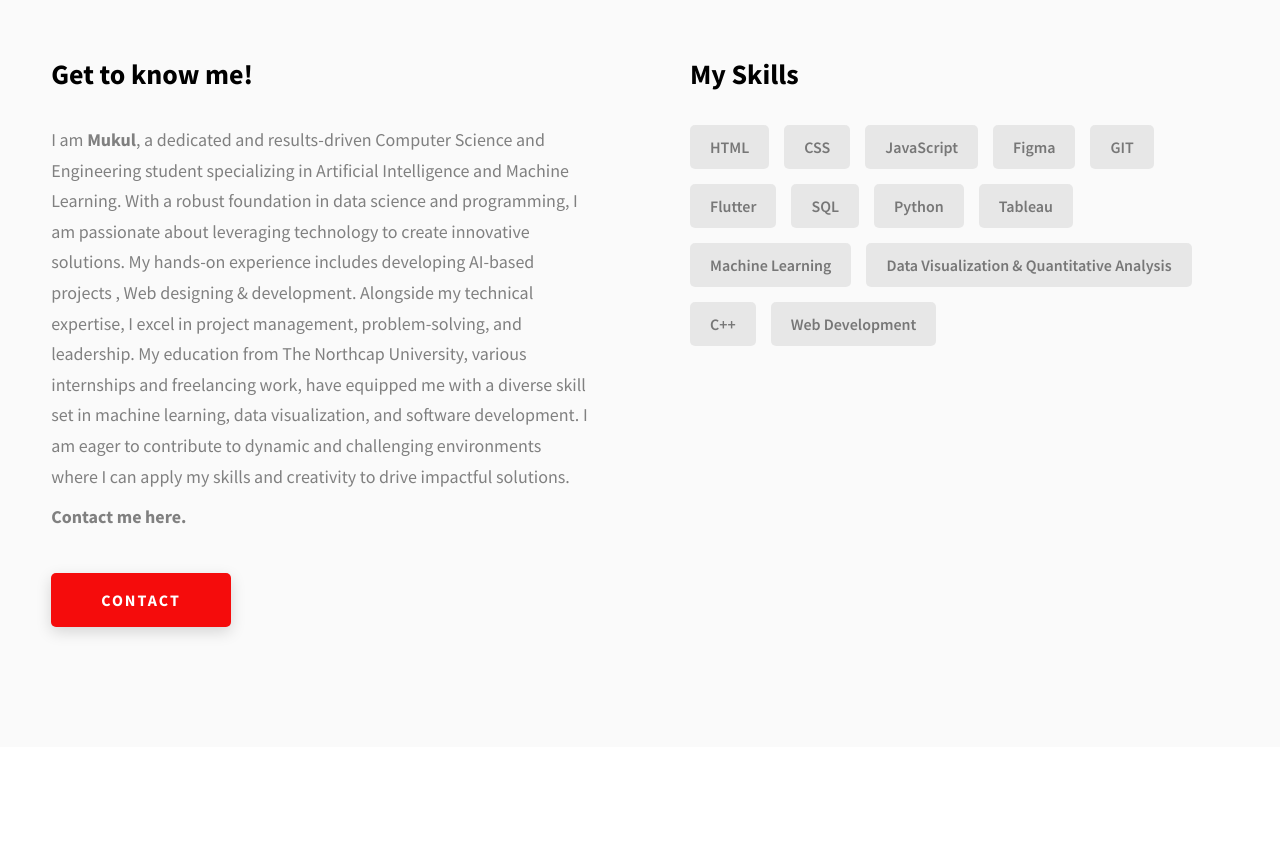
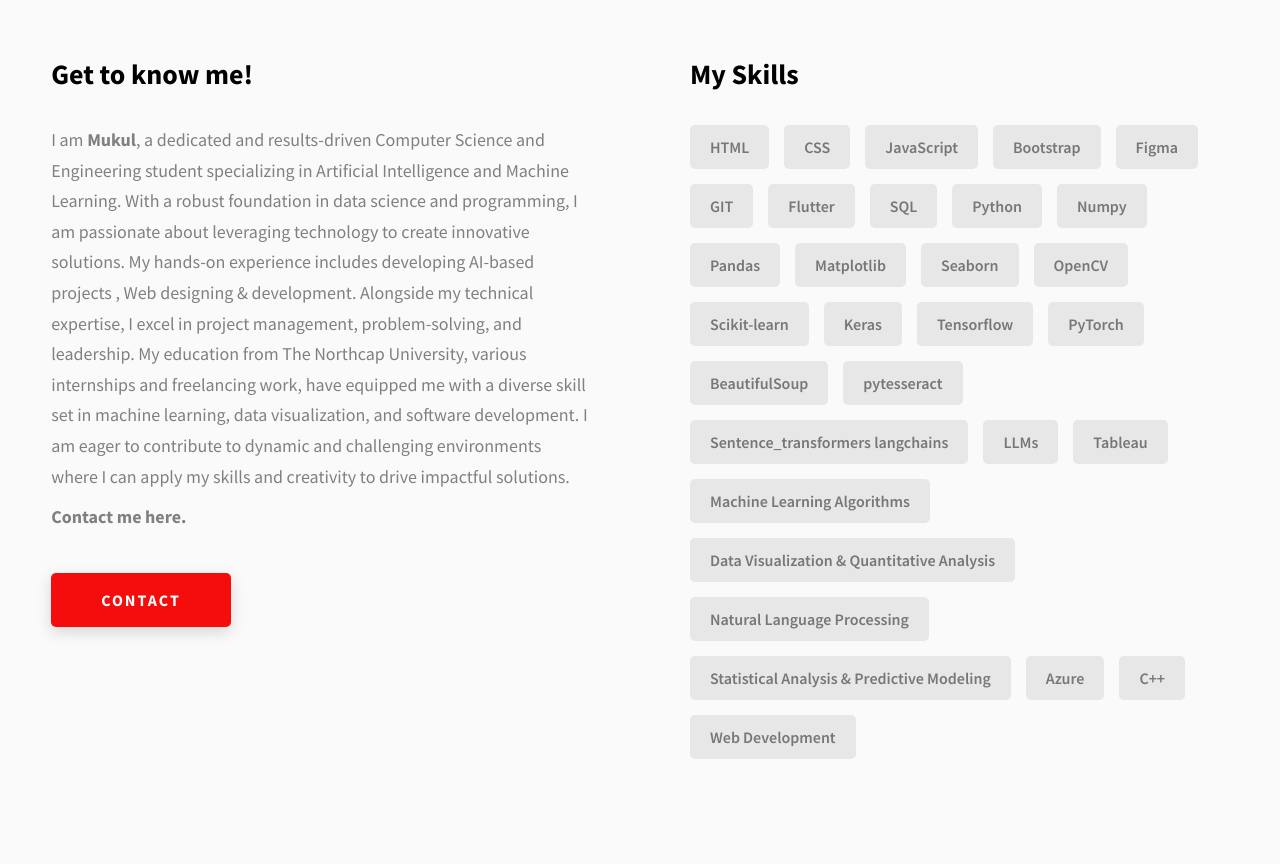
Before and after one commit to mukul20csu355/portfolio, a website: page index.html in a window 1280 px wide. Shown: the part 1180-2044 px from the top of the page. Drawn offline with Linux system fonts and the light colour scheme.

Commit message:
second commit

```diff
--- a/index.html
+++ b/index.html
@@ -116,7 +116,7 @@ li {
         <h1 class="heading-primary">Hey, My name is Mukul</h1>
         <div class="home-hero__info">
           <p class="text-primary">
-            I am a CSE student specializing in AI and Machine Learning with practical experience in innovative projects.
+            I am a student specialized in AI and Machine Learning with practical experience in innovative projects.
              I excel in data science, programming, problem-solving, leadership and web designing & development.
           </p>
         </div>
@@ -219,14 +219,31 @@ li {
               <div class="skills__skill">HTML</div>
               <div class="skills__skill">CSS</div>
               <div class="skills__skill">JavaScript</div>
+              <div class="skills__skill">Bootstrap</div>
               <div class="skills__skill">Figma</div>
               <div class="skills__skill">GIT</div>
               <div class="skills__skill">Flutter</div>
               <div class="skills__skill">SQL</div>
               <div class="skills__skill">Python</div>
+              <div class="skills__skill">Numpy</div>
+              <div class="skills__skill">Pandas</div>
+              <div class="skills__skill">Matplotlib</div>
+              <div class="skills__skill">Seaborn</div>
+              <div class="skills__skill">OpenCV</div>
+              <div class="skills__skill">Scikit-learn</div>
+              <div class="skills__skill">Keras</div>
+              <div class="skills__skill">Tensorflow</div>
+              <div class="skills__skill">PyTorch</div>
+              <div class="skills__skill">BeautifulSoup</div>
+              <div class="skills__skill">pytesseract</div>
+              <div class="skills__skill">Sentence_transformers langchains</div>
+              <div class="skills__skill">LLMs</div>
               <div class="skills__skill">Tableau</div>
-              <div class="skills__skill">Machine Learning</div>
+              <div class="skills__skill">Machine Learning Algorithms</div>
               <div class="skills__skill">Data Visualization & Quantitative Analysis</div>
+              <div class="skills__skill">Natural Language Processing</div>
+              <div class="skills__skill">Statistical Analysis & Predictive Modeling</div>
+              <div class="skills__skill">Azure</div>
               <div class="skills__skill">C++</div>
               <div class="skills__skill">Web Development</div>
             </div>
```
